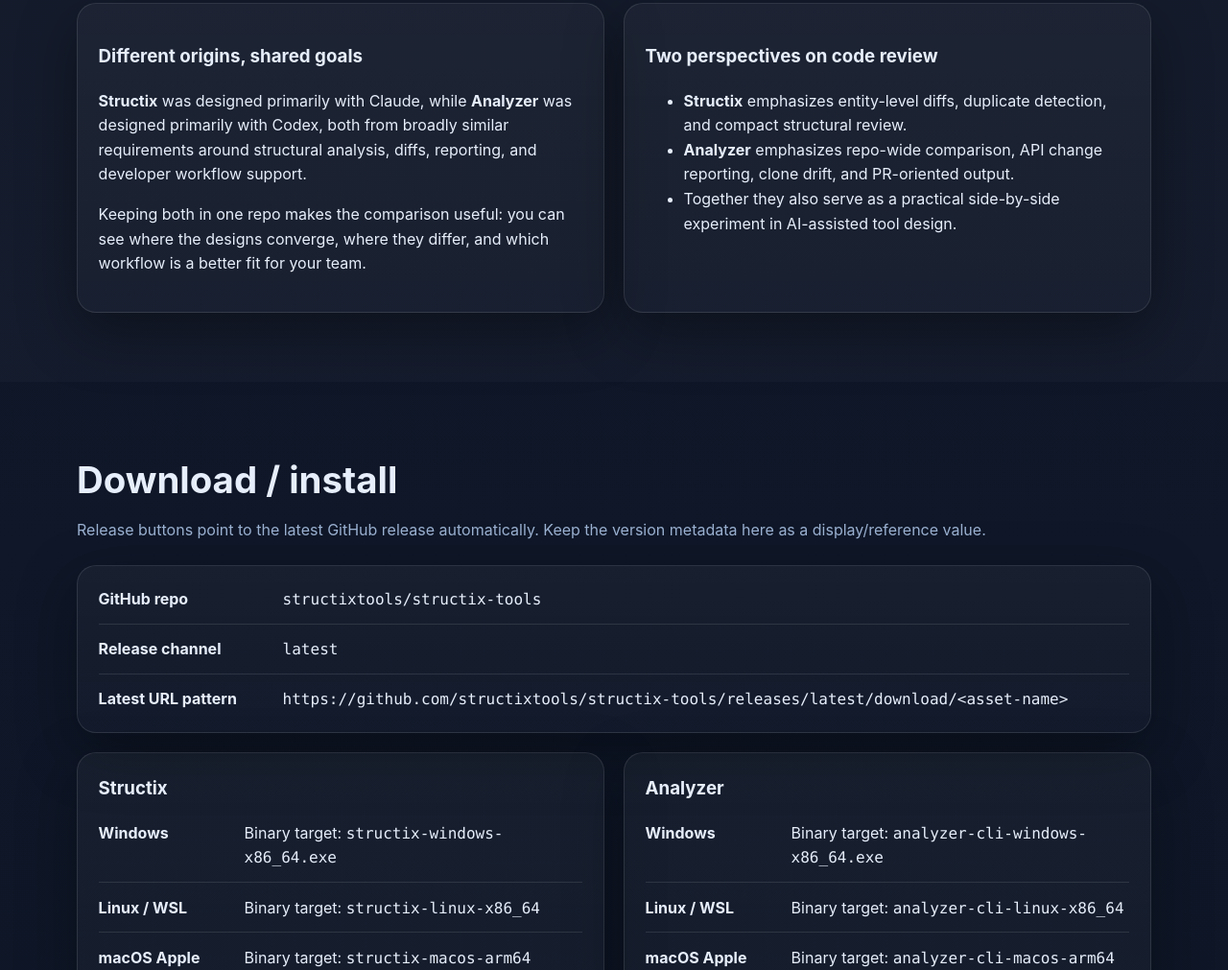
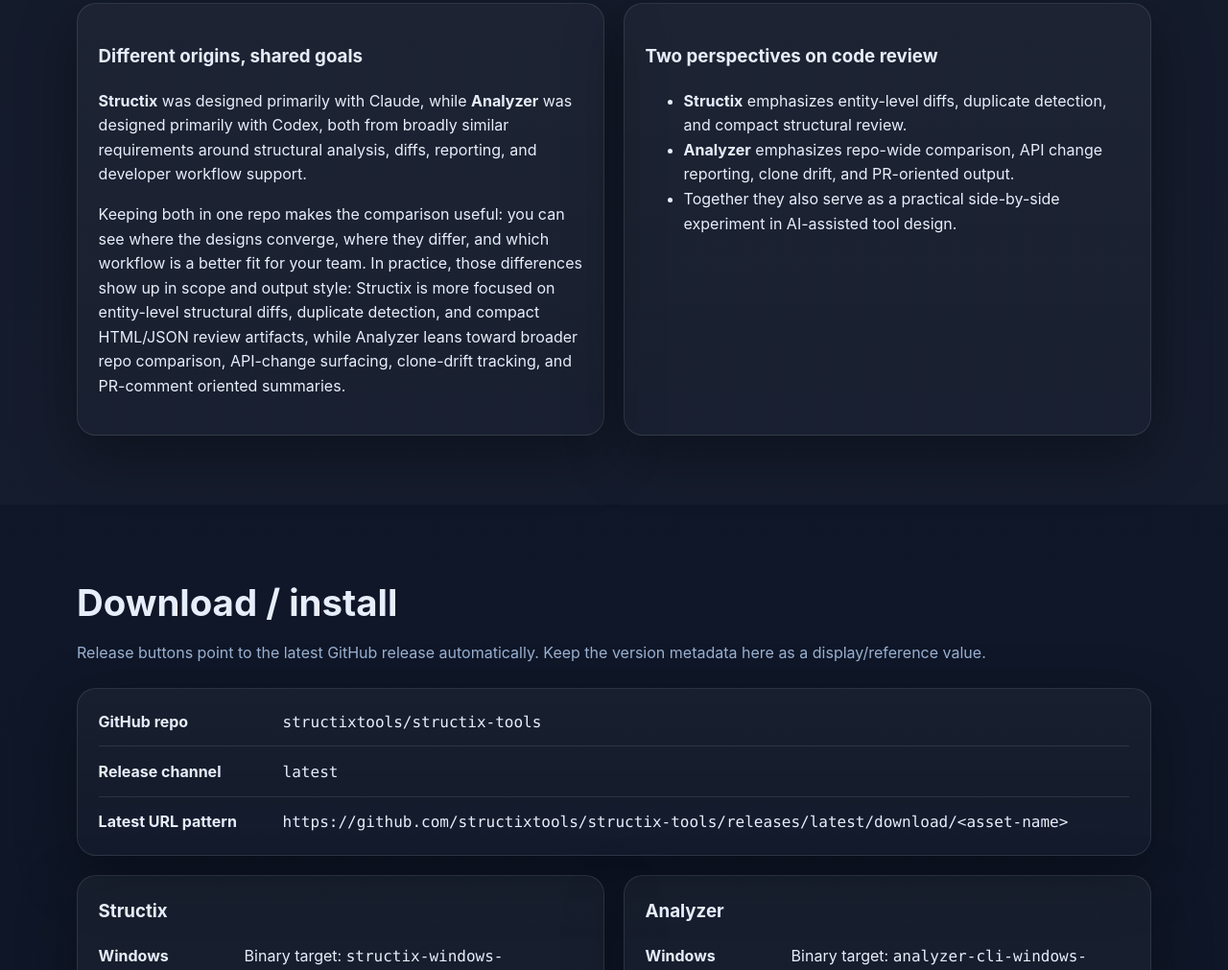
Before and after one commit to structixtools/structix-tools, a plain HTML site: page site/index.html in a window 1280 px wide. Shown: the part 1900-2911 px from the top of the page at 96% size. Drawn offline with Linux system fonts and the light colour scheme.

Commit message:
Clarify the differences between the two tools

```diff
--- a/site/index.html
+++ b/site/index.html
@@ -120,7 +120,9 @@
             </p>
             <p>
               Keeping both in one repo makes the comparison useful: you can see where the designs converge, where they differ,
-              and which workflow is a better fit for your team.
+              and which workflow is a better fit for your team. In practice, those differences show up in scope and output style:
+              Structix is more focused on entity-level structural diffs, duplicate detection, and compact HTML/JSON review artifacts,
+              while Analyzer leans toward broader repo comparison, API-change surfacing, clone-drift tracking, and PR-comment oriented summaries.
             </p>
           </article>
           <article class="card">
```
